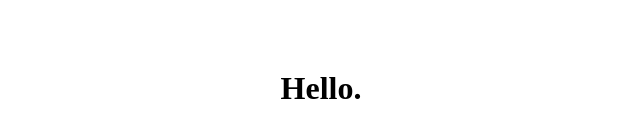
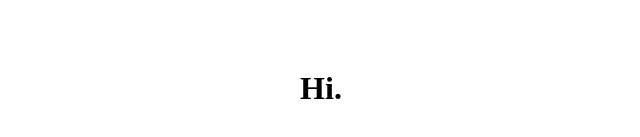
Before and after one commit to chaimazidi/helloGitHub, a plain HTML site: page hello.html in a window 1280 px wide. Shown: the part 271-408 px from the top of the page, without its empty margins (327-967 px from the left). Drawn offline with Linux system fonts and the light colour scheme.

Commit message:
hello --> hi

```diff
--- a/hello.html
+++ b/hello.html
@@ -15,6 +15,6 @@
         }
     </style>
     <body>
-        <h1>Hello.</h1>
+        <h1>Hi.</h1>
     </body>
 </html>
```
